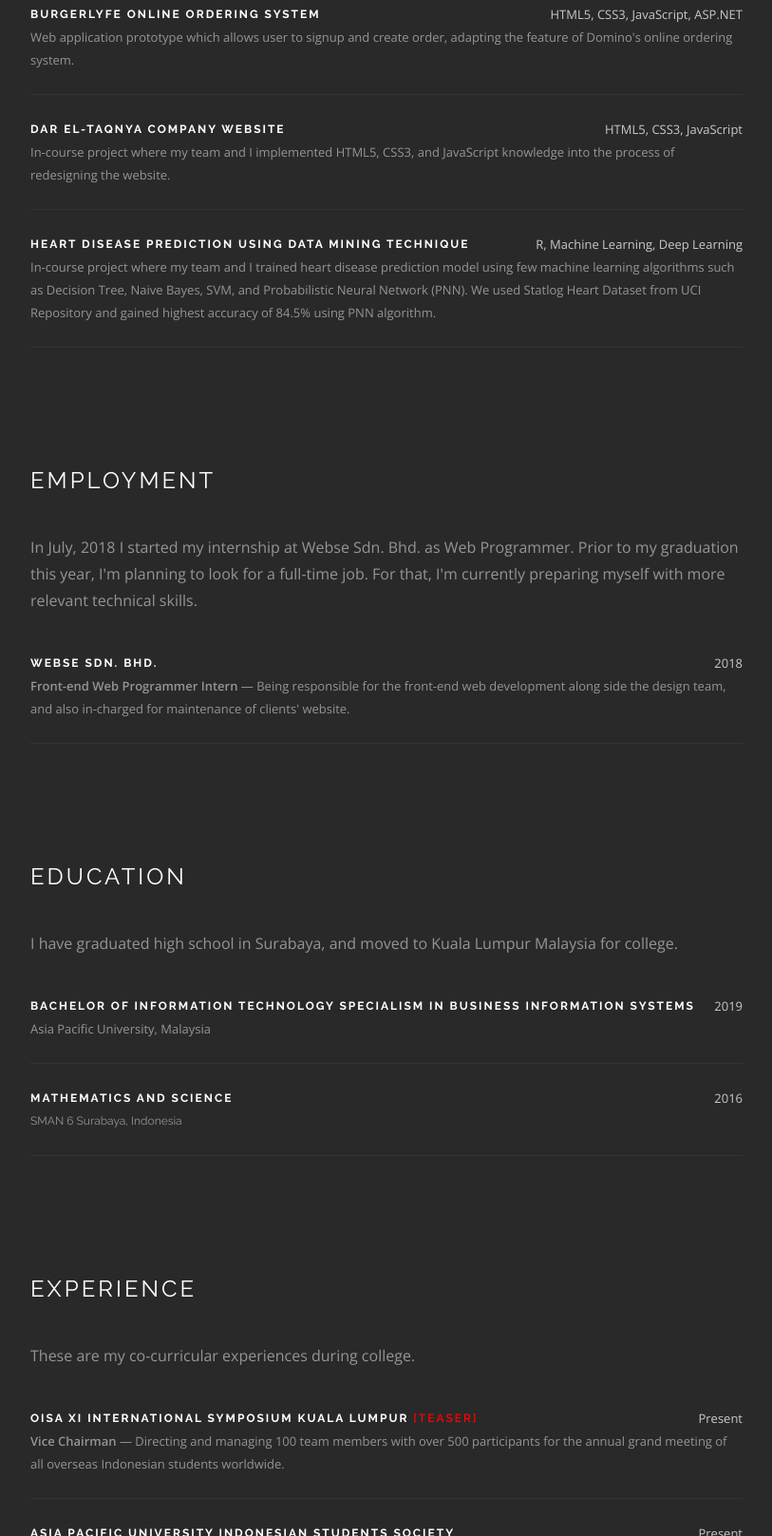
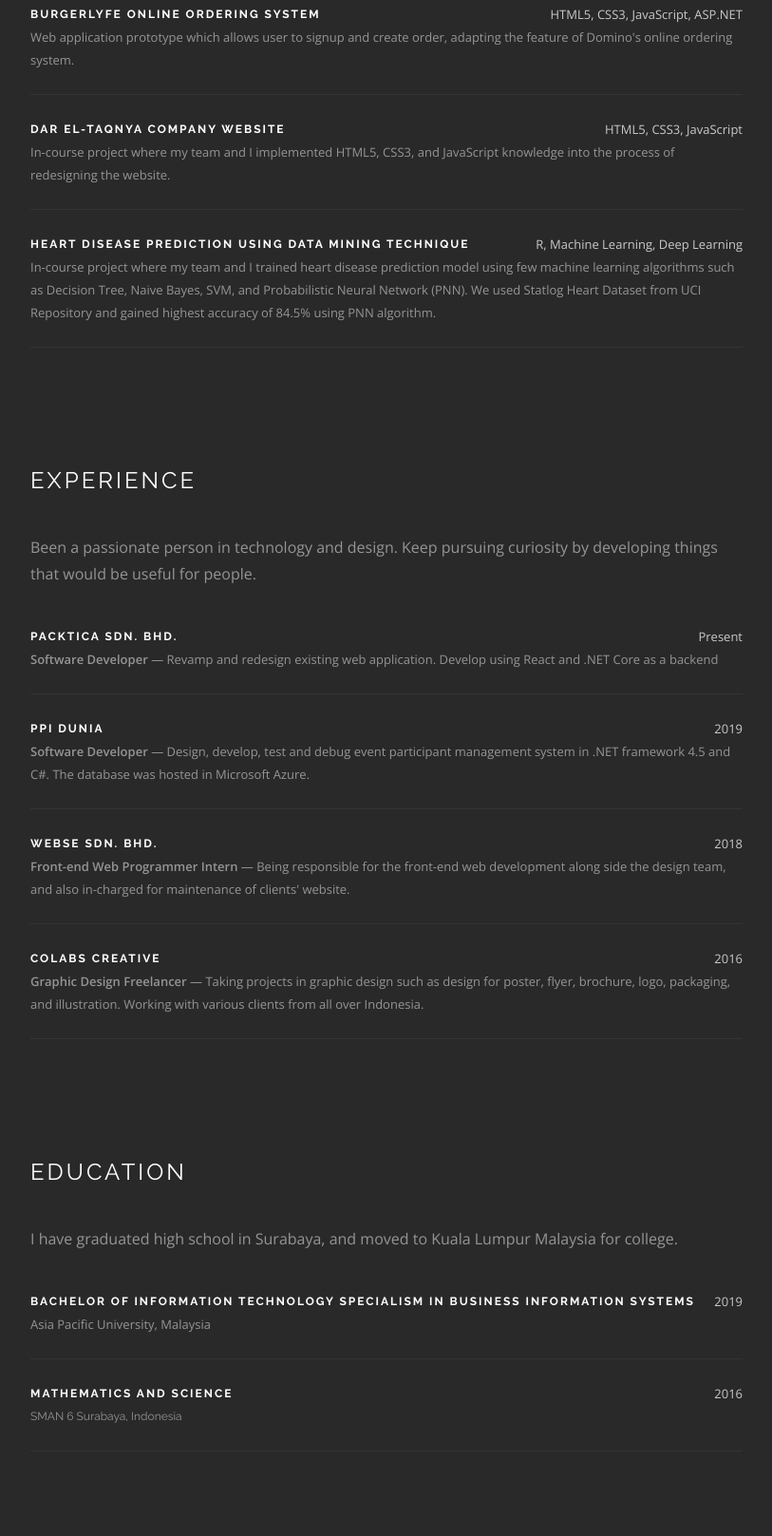
Before and after one commit to alkafaiz/alkafaiz-web-cv, a plain HTML site: page index.html in a window 1280 px wide. Shown: the part 3085-4702 px from the top of the page at 95% size, without its empty margins (38-851 px from the left). Drawn offline with nearby package versions, Linux system fonts and the light colour scheme.

Commit message:
update content

```diff
--- a/index.html
+++ b/index.html
@@ -302,7 +302,7 @@
 
 							<ul class="lead " >
                                 <li><i class="ti-check"></i><strong>     Programming Languages: </strong>C#, Java, Python</li>
-                                <li><i class="ti-check"></i><strong>     Web Development: </strong>ASP.NET(MVC, WebForm, .NET Framework, .NET Core), HTML5, CSS3, JavaScript, XML, Kentico CMS, Liferay CMS</li>
+                                <li><i class="ti-check"></i><strong>     Web Development: </strong>ASP.NET(MVC, WebForm, .NET Framework, .NET Core), HTML5, CSS3, JavaScript, React, Material-UI, Bootstrap, React-Bootstrap, XML, Kentico CMS, Liferay CMS</li>
                                 <li><i class="ti-check"></i><strong>     Database: </strong>MSSQL</li>
 								<li><i class="ti-check"></i><strong>     Data analytics: </strong>R, Python, Power BI</li>
 								<li><i class="ti-check"></i><strong>     Integrated Development Environment: </strong>Visual Studio, VS Code, Netbeans, Atom, Notepad++, MS Expression Web 4</li>
@@ -370,20 +370,45 @@
                 <div class="container">
                     <div class="row">
                         <div class="col-sm-12">
-                            <h4 class="uppercase mb40 mb-xs-24">Employment</h4>
+                            <h4 class="uppercase mb40 mb-xs-24">Experience</h4>
                         </div>
                     </div>
                     <!--end of row-->
+
                     <div class="row">
                         <div class="col-md-8 col-sm-10">
                             <p class="lead fade-half mb40 mb-xs-24">
-                                In July, 2018 I started my internship at Webse Sdn. Bhd. as Web Programmer. Prior to my graduation this year, I'm planning to look for a full-time job. For that, I'm currently preparing myself with more relevant technical skills.
+                                Been a passionate person in technology and design. Keep pursuing curiosity by developing things that would be useful for people.
                             </p>
+                            <div>
+                                <span class="pull-right fade-1-4">Present</span>
+                                <h6 class="uppercase mb0">PACKTICA SDN. BHD.</h6>
+								<span class="fade-half inline-block mb24"><strong>Software Developer</strong> &mdash;
+								Revamp and redesign existing web application. Develop using React and .NET Core as a backend
+								</span>
+                                <hr class="fade-3-4">
+                            </div>
+                            <div>
+                                <span class="pull-right fade-1-4">2019</span>
+                                <h6 class="uppercase mb0">PPI DUNIA</h6>
+								<span class="fade-half inline-block mb24"><strong>Software Developer</strong> &mdash;
+                                    Design, develop, test and debug event participant management system in .NET framework 4.5 and C#. The database was hosted in Microsoft Azure.
+								</span>
+                                <hr class="fade-3-4">
+                            </div>
                             <div>
                                 <span class="pull-right fade-1-4">2018</span>
                                 <h6 class="uppercase mb0">WEBSE SDN. BHD.</h6>
 								<span class="fade-half inline-block mb24"><strong>Front-end Web Programmer Intern</strong> &mdash;
 								Being responsible for the front-end web development along side the design team, and also in-charged for maintenance of clients' website.
+								</span>
+                                <hr class="fade-3-4">
+                            </div>
+                            <div>
+                                <span class="pull-right fade-1-4">2016</span>
+                                <h6 class="uppercase mb0">COLABS CREATIVE</h6>
+                                <span class="fade-half inline-block mb24"><strong>Graphic Design Freelancer</strong> &mdash;
+								Taking projects in graphic design such as design for poster, flyer, brochure, logo, packaging, and illustration. Working with various clients from all over Indonesia.
 								</span>
                                 <hr class="fade-3-4">
                             </div>
@@ -428,7 +453,7 @@
                 <div class="container">
                     <div class="row">
                         <div class="col-sm-12">
-                            <h4 class="uppercase mb40 mb-xs-24">EXPERIENCE</h4>
+                            <h4 class="uppercase mb40 mb-xs-24">Co-curricular</h4>
                         </div>
                     </div>
                     <!--end of row-->
@@ -438,18 +463,18 @@
                                 These are my co-curricular experiences during college.
                             </p>
                             <div class="modal-container">
-                                <span class="pull-right fade-1-4">Present</span>
-                                <h6 class="uppercase mb0">OISA XI INTERNATIONAL SYMPOSIUM KUALA LUMPUR <span><a class="btn-modal" style="color:red" href="#">[Teaser]</a></span></h6>
+                                <span class="pull-right fade-1-4">2019</span>
+                                <h6 class="uppercase mb0">OISA XI INTERNATIONAL SYMPOSIUM KUALA LUMPUR <span><a class="btn-modal" style="color:red" href="#">[Aftermovie]</a></span></h6>
                                 <span class="fade-half inline-block mb24"><strong>Vice Chairman</strong> &mdash;
 								Directing and managing 100 team members with over 500 participants for the annual grand meeting of all overseas Indonesian students worldwide.
 								</span>
                                 <hr class="fade-3-4">
 								<div class="foundry_modal text-center">
-                            		<iframe src="https://www.youtube.com/embed/povYC6_Aag0" frameborder="0" allowfullscreen></iframe>
+                            		<iframe src="https://www.youtube.com/embed/Kk5sD09nzkM" frameborder="0" allowfullscreen></iframe>
                             	</div>
                             </div>
 							<div>
-                                <span class="pull-right fade-1-4">Present</span>
+                                <span class="pull-right fade-1-4">2019</span>
                                 <h6 class="uppercase mb0">ASIA PACIFIC UNIVERSITY INDONESIAN STUDENTS SOCIETY</h6>
                                 <span class="fade-half inline-block mb24"><strong>Board of Advisor</strong> &mdash;
 								Supervising Asia Pacific University Indonesian Student Society (AUISS) committee, ensuring all project plans are well executed and helping them to tackle problems.
@@ -464,14 +489,7 @@
 								</span>
                                 <hr class="fade-3-4">
                             </div>
-							<div>
-                                <span class="pull-right fade-1-4">2016</span>
-                                <h6 class="uppercase mb0">COLABS CREATIVE</h6>
-                                <span class="fade-half inline-block mb24"><strong>Graphic Design Freelancer</strong> &mdash;
-								Taking projects in graphic design such as design for poster, flyer, brochure, logo, packaging, and illustration. Working with various clients from all over Indonesia.
-								</span>
-                                <hr class="fade-3-4">
-                            </div>
+
                         </div>
                     </div>
                     <!--end of row-->
```
